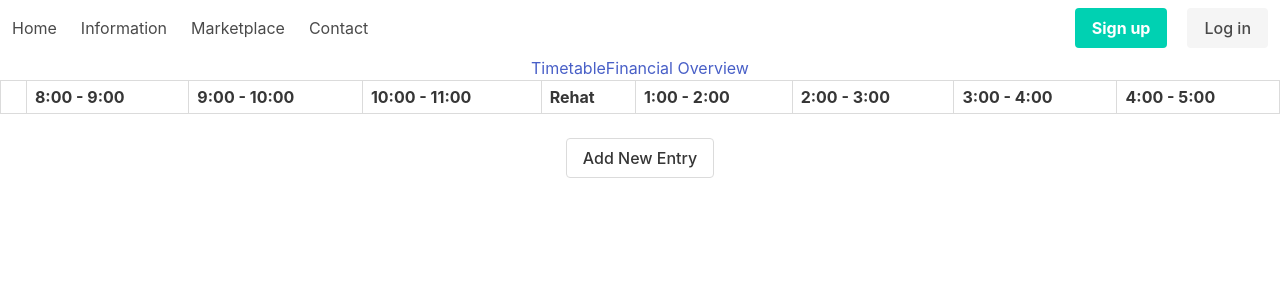
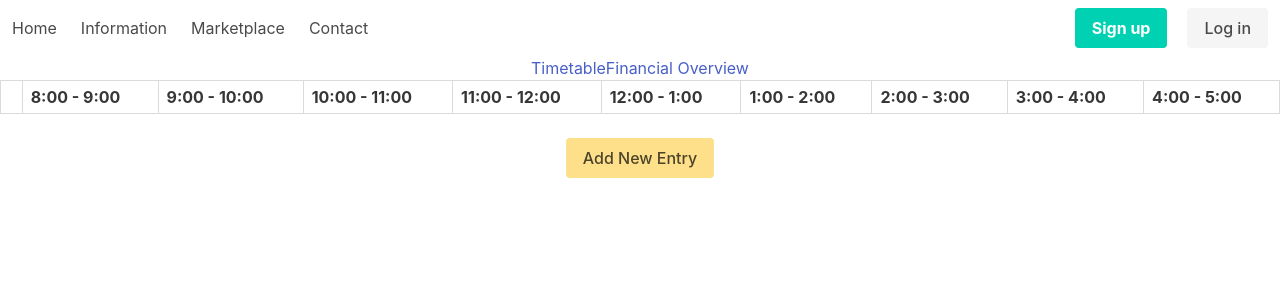
Before and after one commit to Kishanjay/MajuNet, a React (Create React App) app: page / in a window 1280 px wide. Shown: the top 300 px of the page. Built offline with nearby package versions, Linux system fonts and the light colour scheme.

Commit message:
Update the table component

```diff
--- a/src/MTable.js
+++ b/src/MTable.js
@@ -30,7 +30,8 @@ class MTable extends Component {
                 <th>8:00 - 9:00</th>
                 <th>9:00 - 10:00</th>
                 <th>10:00 - 11:00</th>
-                <th> Rehat </th>
+                <th>11:00 - 12:00 </th>
+                <th>12:00 - 1:00 </th>
                 <th>1:00 - 2:00</th>
                 <th>2:00 - 3:00</th>
                 <th>3:00 - 4:00</th>
@@ -45,7 +46,9 @@ class MTable extends Component {
             </table>
 
             <div>
-                <button className="button" onClick={this.TimetableService.addNewEntry}>Add New Entry</button>
+                <button
+                    className="button is-success is-warning"
+                    onClick={this.TimetableService.addNewEntry}>Add New Entry</button>
             </div>
 
             </div>
```
